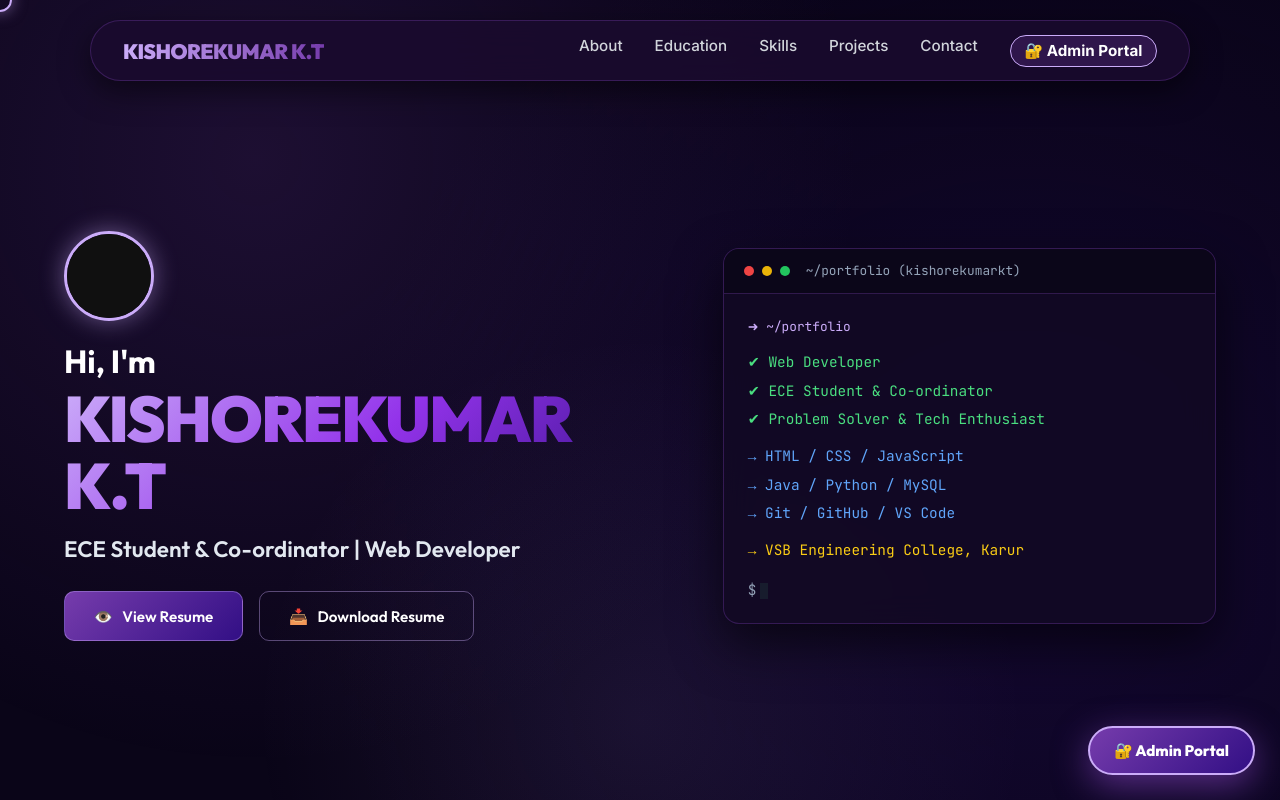
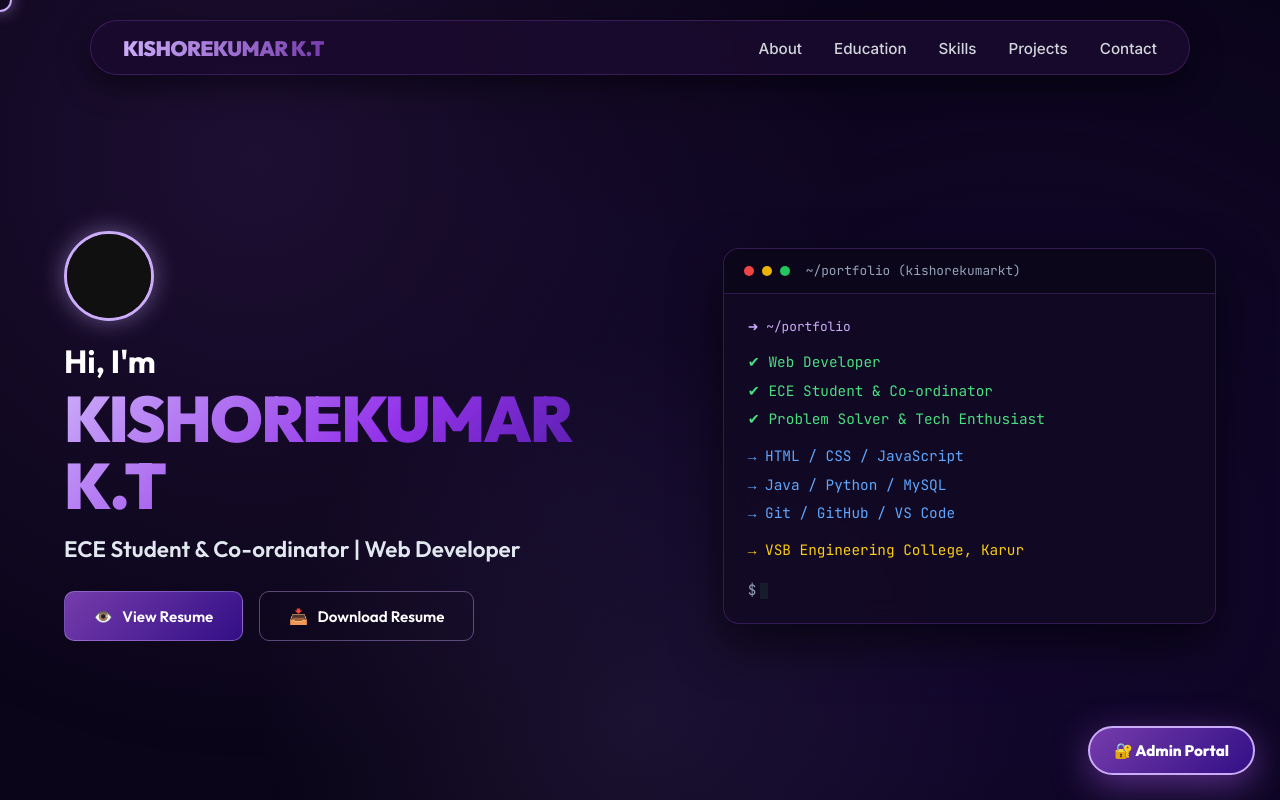
Before and after one commit to kishorekumar-121/KISHOREKUMAR-K.T-PORTFOLIO, a website built with Vite: page index.html in a window 1280 px wide. Shown: the top 800 px of the page. Built offline with nearby package versions, Linux system fonts and the light colour scheme; files whose address does not match are found by name.

Commit message:
auto: update portfolio code [2026-08-28 04:25:21]

```diff
--- a/index.html
+++ b/index.html
@@ -755,7 +755,6 @@
         <li><a href="#skills" class="nav-link">Skills</a></li>
         <li><a href="#projects" class="nav-link">Projects</a></li>
         <li><a href="#contact" class="nav-link">Contact</a></li>
-        <li><button onclick="window.openAdminPortal()" class="nav-link" style="background:rgba(118,60,172,0.25); border:1px solid var(--purple-accent); border-radius:20px; padding:0.35rem 0.85rem; cursor:pointer; color:#ffffff; font-weight:700;">🔐 Admin Portal</button></li>
       </ul>
     </nav>
   </div>
```
